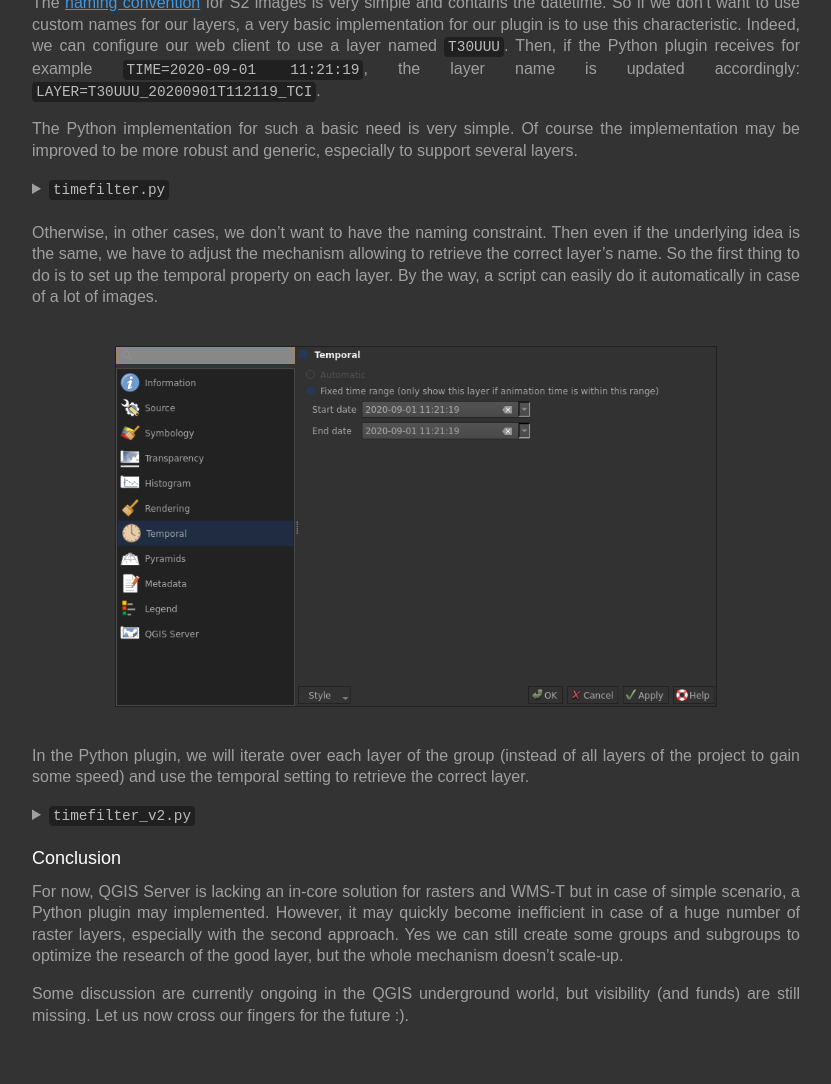
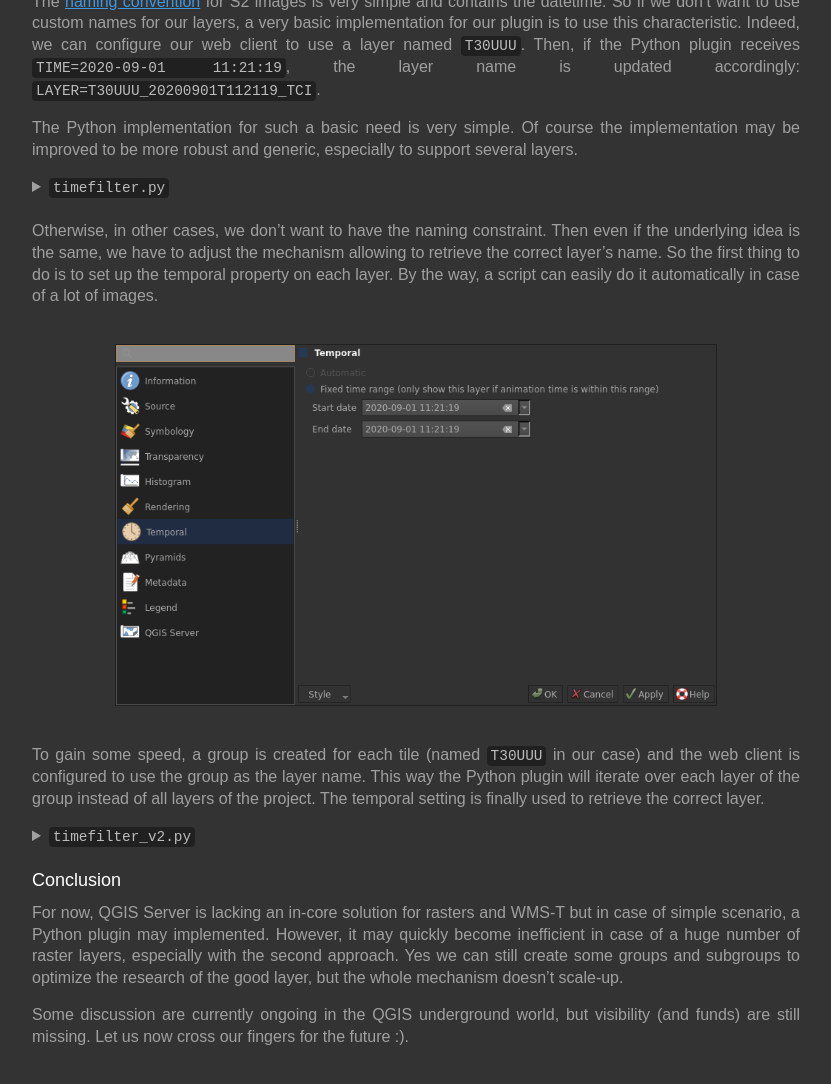
Before and after one commit to pblottiere/pblottiere.github.io, a Jekyll site: the page built from _posts/2020-09-30-wmst.md, in a window 1280 px wide and 1400 px high, scrolled down 3000 px, cut to the strip 234-1318 px from the top of the window. Shown: the whole strip, without its empty margins (224-1055 px from the left). Built offline with Jekyll 4.4.1, drawn with Linux system fonts in a browser that asks for light colours; comment, search, counter and statistics services are not loaded.

Commit message:
Minor updates

```diff
--- a/_posts/2020-09-30-wmst.md
+++ b/_posts/2020-09-30-wmst.md
@@ -106,7 +106,7 @@ QgsVectorFileWriter.writeAsVectorFormat(vl, "population_time", "UTF-8", crs, "Ge
 </details>
 
 <br/>Finally we just have to adjust the symbology and configure a `Time`{:.inline}
-dimension pointing to the `time` field of the layer in the QGIS Server
+dimension pointing to the `time`{:.inline} field of the layer in the QGIS Server
 properties. Some more parameters are also availble for a finer configuration
 (like `End attribute`{:.inline}).
 
@@ -207,7 +207,7 @@ convention</a> for S2 images is very simple and contains the datetime. So if we
 don't want to use custom names for our layers, a very basic implementation for
 our plugin is to use this characteristic. Indeed, we can configure our web
 client to use a layer named `T30UUU`{:.inline}. Then, if the Python plugin
-receives for example `TIME=2020-09-01 11:21:19`{:.inline}, the layer name is
+receives `TIME=2020-09-01 11:21:19`{:.inline}, the layer name is
 updated accordingly: `LAYER=T30UUU_20200901T112119_TCI`{:.inline}.
 
 The Python implementation for such a basic need is very simple. Of course the
@@ -248,8 +248,10 @@ it automatically in case of a lot of images.
 ![OGC Badge]({{ site.baseurl }}/images/posts/wmst/temporal.png){:class="center-image" width="600px"}
 <br/>
 
-In the Python plugin, we will iterate over each layer of the group (instead of
-all layers of the project to gain some speed) and use the temporal setting to
+To gain some speed, a group is created for each tile (named `T30UUU`{:.inline}
+in our case) and the web client is configured to use the group as the layer
+name. This way the Python plugin will iterate over each layer of the group
+instead of all layers of the project. The temporal setting is finally used to
 retrieve the correct layer.
 
 {% capture summary %}`timefilter_v2.py`{:.inline}{% endcapture %}
```
